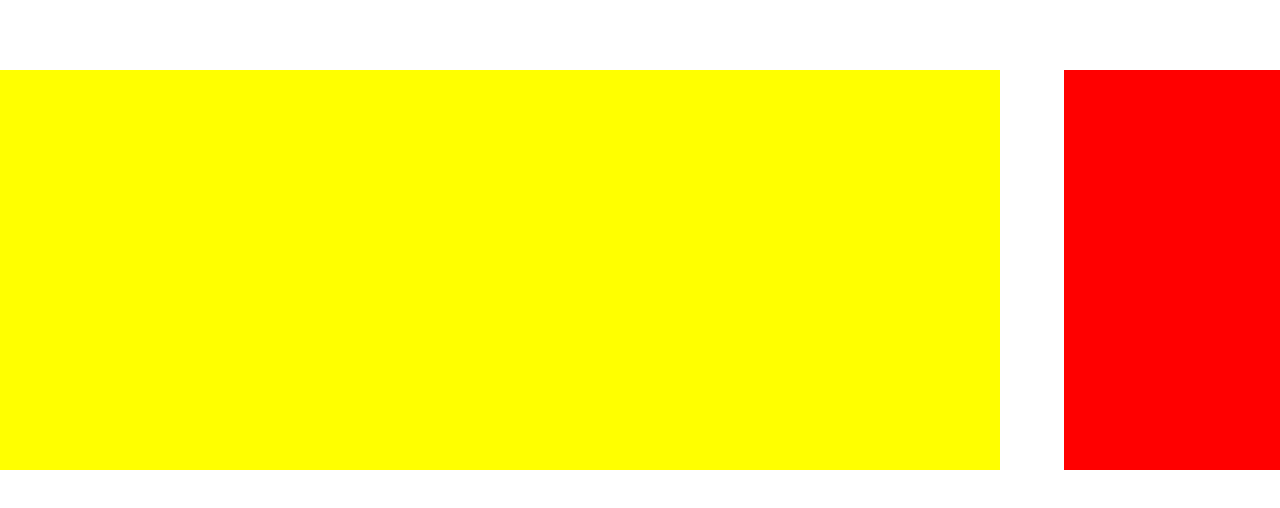
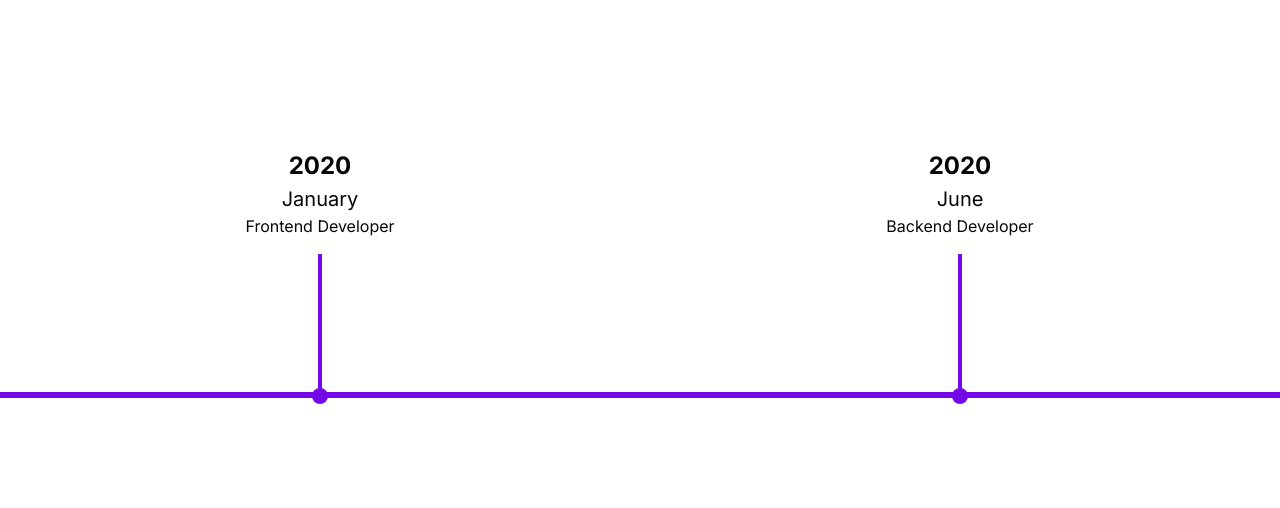
Before and after one commit to vaarvik/johann-no, a Next.js app: page / in a window 1280 px wide. Shown: the part 738-1246 px from the top of the page. Built offline with nearby package versions, Linux system fonts and the light colour scheme.

Commit message:
Create timeline

```diff
--- a/app/lib/components/HorizontalScroll/HorizontalScroll.module.scss
+++ b/app/lib/components/HorizontalScroll/HorizontalScroll.module.scss
@@ -15,7 +15,6 @@
 }
 
 .horizontal-scroll__content {
-  align-items: center;
   display: flex;
   flex-shrink: 0;
   height: 100vh;
@@ -34,3 +33,7 @@
     }
   }
 }
+
+.horizontal-scroll__item {
+  height: 100%;
+}
--- a/app/lib/components/HorizontalScroll/HorizontalScroll.module.scss.d.ts
+++ b/app/lib/components/HorizontalScroll/HorizontalScroll.module.scss.d.ts
@@ -16,6 +16,7 @@ export type Styles = {
   'horizontal-scroll__content--gap-y-sm': string;
   'horizontal-scroll__content--gap-y-xl': string;
   'horizontal-scroll__content--gap-y-xs': string;
+  'horizontal-scroll__item': string;
   'horizontal-scroll__strip': string;
 };
 
--- a/app/lib/components/HorizontalScroll/HorizontalScroll.tsx
+++ b/app/lib/components/HorizontalScroll/HorizontalScroll.tsx
@@ -19,7 +19,7 @@ export default function HorizontalScroll({ gap, items }: Props): JSX.Element {
     contentRef,
     itemRefs,
     visibleItems,
-  } = useHorizontalScroll(0.5);
+  } = useHorizontalScroll(0.7);
 
   const classNamesContent = [
     styles['horizontal-scroll__content'],
@@ -36,6 +36,7 @@ export default function HorizontalScroll({ gap, items }: Props): JSX.Element {
           <div className={classNamesContent.join(' ')} ref={contentRef}>
             {items.map((item, index) => (
               <div
+                className={styles['horizontal-scroll__item']}
                 ref={el => {
                   if (el) {
                     itemRefs.current[index] = el;
--- /dev/null
+++ b/app/lib/components/Timeline/Timeline.module.scss
@@ -0,0 +1,80 @@
+@import 'app/lib/assets/scss/variables';
+
+.timeline-item {
+  align-items: center; /* Center align items within each timeline item */
+  display: flex;
+  flex-direction: column;
+  height: 66%;
+  justify-content: flex-end;
+  position: relative; /* Relative position for potential absolute children */
+  transition:
+    transform 0.3s ease,
+    background 0.3s ease; /* Smooth transitions for scaling and background */
+
+  width: 50vw; /* Adjust width for a slimmer look */
+
+  &::before {
+    content: '';
+    background-color: $color-primary;
+    height: 6px;
+    position: absolute;
+    width: 100%;
+  }
+
+  &__content {
+    align-items: center; /* Center align items within each timeline item */
+    display: flex;
+    flex-direction: column;
+    height: 250px;
+    justify-content: flex-end;
+    opacity: 0;
+    transition: opacity 1s ease;
+
+    &::after {
+      content: '';
+      background-color: $color-primary;
+      display: block;
+      height: 0;
+      margin-top: 16px;
+      transition: height 1s ease;
+      width: 4px;
+    }
+
+    &::before {
+      content: '';
+      background-color: $color-primary;
+      border-radius: 50%;
+      bottom: -6px;
+      display: block;
+      height: 16px;
+      position: absolute;
+      width: 16px;
+    }
+  }
+
+  &--visible {
+    z-index: 1; /* Bring the visible item to the front */
+
+    .timeline-item__content {
+      opacity: 1;
+
+      &::after {
+        height: 100%;
+      }
+    }
+  }
+
+  &__year {
+    font-size: $font-size-xl;
+    font-weight: bold;
+  }
+
+  &__month {
+    font-size: $font-size-lg;
+  }
+
+  &__position {
+    font-size: $font-size-base;
+    text-align: center;
+  }
+}
--- /dev/null
+++ b/app/lib/components/Timeline/Timeline.tsx
@@ -0,0 +1,46 @@
+import React from 'react';
+import HorizontalScroll from '../HorizontalScroll/HorizontalScroll';
+import styles from './Timeline.module.scss';
+
+interface TimelineItem {
+  year: number;
+  month: string;
+  position: string;
+}
+
+interface TimelineProps {
+  items: TimelineItem[];
+}
+
+const Timeline: React.FC<TimelineProps> = ({ items }) => {
+  return (
+    <div>
+      <HorizontalScroll
+        items={items.map(item => ({
+          content: (isVisible: boolean): React.JSX.Element => {
+            const classNamesItem = [styles[`timeline-item`]];
+            if (isVisible)
+              classNamesItem.push(styles['timeline-item--visible']);
+            return (
+              <div className={classNamesItem.join(' ')}>
+                <div className={styles['timeline-item__content']}>
+                  <div className={styles['timeline-item__year']}>
+                    {item.year}
+                  </div>
+                  <div className={styles['timeline-item__month']}>
+                    {item.month}
+                  </div>
+                  <div className={styles['timeline-item__position']}>
+                    {item.position}
+                  </div>
+                </div>
+              </div>
+            );
+          },
+        }))}
+      />
+    </div>
+  );
+};
+
+export default Timeline;
--- a/app/page.tsx
+++ b/app/page.tsx
@@ -1,11 +1,18 @@
 'use client';
 
-import HorizontalScroll from '@/components/HorizontalScroll/HorizontalScroll';
 import Container from '@/components/layout/components/Container/Container';
 import ContentPadded from '@/components/layout/components/ContentPadded/ContentPadded';
+import Timeline from '@/components/Timeline/Timeline';
 import ImageText from './lib/widgets/ImageText/ImageText';
 
 export default function Home(): JSX.Element {
+  const timelineData = [
+    { year: 2020, month: 'January', position: 'Frontend Developer' },
+    { year: 2020, month: 'June', position: 'Backend Developer' },
+    { year: 2021, month: 'March', position: 'Full Stack Developer' },
+    { year: 2022, month: 'September', position: 'Senior Developer' },
+    { year: 2023, month: 'April', position: 'Lead Developer' },
+  ];
   return (
     <main>
       <Container width="xl">
@@ -13,71 +20,7 @@ export default function Home(): JSX.Element {
           <ImageText />
         </ContentPadded>
       </Container>
-      <HorizontalScroll
-        gap="xl"
-        items={[
-          {
-            content: isVisible => (
-              <div
-                style={{
-                  width: '1000px',
-                  height: '50vh',
-                  background: isVisible ? 'yellow' : 'green',
-                }}
-                className={isVisible ? 'visible' : ''}
-              />
-            ),
-          },
-          {
-            content: isVisible => (
-              <div
-                style={{
-                  width: '1000px',
-                  height: '50vh',
-                  background: isVisible ? 'yellow' : 'red',
-                }}
-                className={isVisible ? 'visible' : ''}
-              />
-            ),
-          },
-          {
-            content: isVisible => (
-              <div
-                style={{
-                  width: '1000px',
-                  height: '50vh',
-                  background: isVisible ? 'yellow' : 'green',
-                }}
-                className={isVisible ? 'visible' : ''}
-              />
-            ),
-          },
-          {
-            content: isVisible => (
-              <div
-                style={{
-                  width: '1000px',
-                  height: '50vh',
-                  background: isVisible ? 'yellow' : 'blue',
-                }}
-                className={isVisible ? 'visible' : ''}
-              />
-            ),
-          },
-          {
-            content: isVisible => (
-              <div
-                style={{
-                  width: '1000px',
-                  height: '50vh',
-                  background: isVisible ? 'yellow' : 'green',
-                }}
-                className={isVisible ? 'visible' : ''}
-              />
-            ),
-          },
-        ]}
-      />
+      <Timeline items={timelineData} />
     </main>
   );
 }
```
Also changed, not shown: app/lib/components/Timeline/Timeline.module.scss.d.ts (added, +14 -0 lines).
